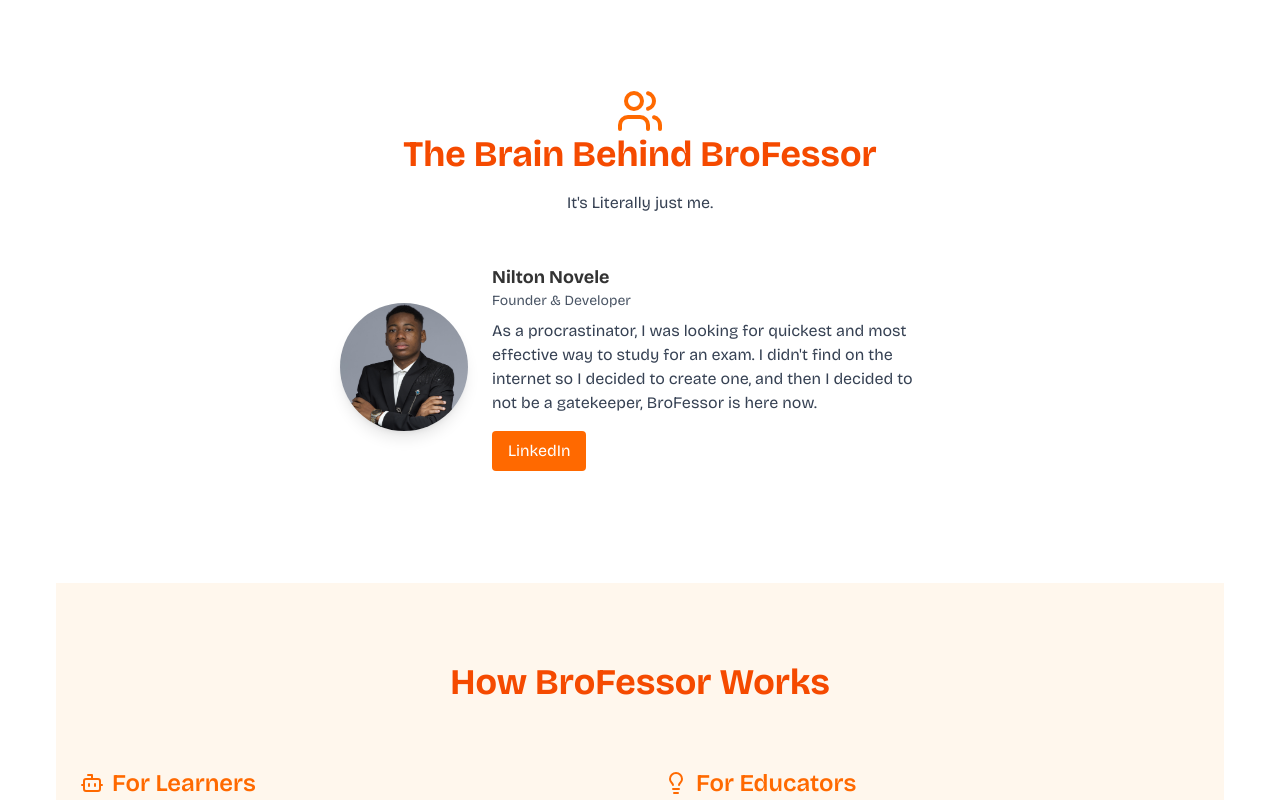
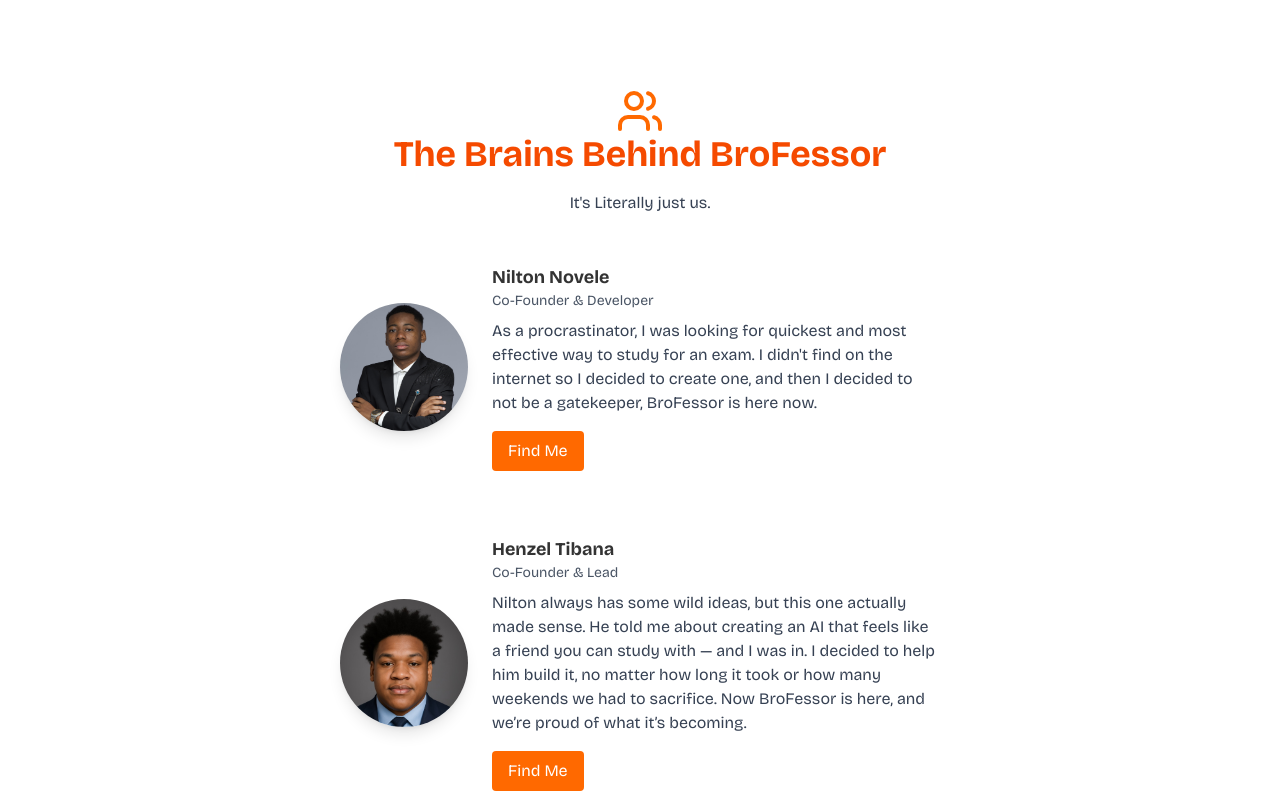
Before and after one commit to NiltonNovele/brofessor, a Next.js app: page /about in a window 1280 px wide. Shown: the part 1260-2060 px from the top of the page. Built offline with nearby package versions, Linux system fonts and the light colour scheme; no server answers.

Commit message:
added Henzel

```diff
--- a/app/about/page.tsx
+++ b/app/about/page.tsx
@@ -109,15 +109,17 @@
         >
           <Users className="w-12 h-12 text-orange-500 mx-auto" />
           <h2 className="text-4xl font-bold text-orange-600">
-            The Brain Behind BroFessor
+            The Brains Behind BroFessor
           </h2>
           <p className="text-gray-700 max-w-2xl mx-auto mt-4">
-            It's Literally just me.
+            It's Literally just us.
           </p>
 
-          <div className="flex flex-col gap-16 pt-12 max-w-4xl mx-auto">
+
+            <div className="flex flex-col gap-16 pt-12 max-w-4xl mx-auto">
             {/* Founder 1 */}
             <div className="flex items-center gap-6 text-left">
+              {/* Image */}
               <div className="w-32 h-32 rounded-full overflow-hidden shadow-lg flex-shrink-0">
                 <Image
                   src="/nilton.jpeg"
@@ -127,29 +129,69 @@
                   className="object-cover w-full h-full"
                 />
               </div>
+
+              {/* Text + quote + LinkedIn */}
               <div>
                 <h4 className="text-lg font-bold">Nilton Novele</h4>
-                <p className="text-sm text-gray-600 mb-2">
-                  Founder & Developer
-                </p>
+                <p className="text-sm text-gray-600 mb-2">Co-Founder & Developer</p>
                 <p className="text-gray-700 mb-4 max-w-md">
-                  As a procrastinator, I was looking for quickest and most
+                   As a procrastinator, I was looking for quickest and most
                   effective way to study for an exam. I didn't find on the
                   internet so I decided to create one, and then I decided to not
                   be a gatekeeper, BroFessor is here now.
                 </p>
                 {/* <blockquote className="bg-orange-50 border-l-4 border-orange-400 p-4 italic text-orange-700 shadow-sm rounded mb-4 max-w-md">
-                  “I will always choose a lazy person to do a difficult job
-                  because a lazy person will find an easy way to do it” - Steve
-                  Jobs
+                  “Our vision is to create seamless tech that empowers service
+                  providers to focus on what matters most — delivering
+                  exceptional value to their clients.”
                 </blockquote> */}
                 <a
-                  href="https://www.linkedin.com/in/nilton-novele-82211821b/"
+                  href="https://niltonnovele.com"
                   target="_blank"
                   rel="noopener noreferrer"
                   className="inline-block px-4 py-2 bg-orange-500 text-white rounded hover:bg-orange-600 transition"
+                  aria-label="Nilton Novele"
                 >
-                  LinkedIn
+                  Find Me
+                </a>
+              </div>
+            </div>
+
+            {/* Founder 2 */}
+            <div className="flex items-center gap-6 text-left">
+              {/* Image */}
+              <div className="w-32 h-32 rounded-full overflow-hidden shadow-lg flex-shrink-0">
+                <Image
+                  src="/jumpex.jpg"
+                  alt="Henzel Tibana"
+                  width={128}
+                  height={128}
+                  className="object-cover w-full h-full"
+                />
+              </div>
+
+              {/* Text + quote + LinkedIn */}
+              <div>
+                <h4 className="text-lg font-bold">Henzel Tibana</h4>
+                <p className="text-sm text-gray-600 mb-2">Co-Founder & Lead</p>
+                <p className="text-gray-700 mb-4 max-w-md">
+                  Nilton always has some wild ideas, but this one actually made sense.
+                  He told me about creating an AI that feels like a friend you can study with — and I was in. I decided to help him build it, no matter how long it took or how many weekends we had to sacrifice.
+                   Now BroFessor is here, and we’re proud of what it’s becoming.
+                </p>
+                {/* <blockquote className="bg-orange-50 border-l-4 border-orange-400 p-4 italic text-orange-700 shadow-sm rounded mb-4 max-w-md">
+                  “We built this app with a mission to simplify operations for
+                  African service providers, helping them grow sustainably in a
+                  competitive market.”
+                </blockquote> */}
+                <a
+                  href="https://www.linkedin.com/in/henzel-tibana-a07068211/"
+                  target="_blank"
+                  rel="noopener noreferrer"
+                  className="inline-block px-4 py-2 bg-orange-500 text-white rounded hover:bg-orange-600 transition"
+                  aria-label="Henzel Tibana"
+                >
+                  Find Me
                 </a>
               </div>
             </div>
--- a/components/Footer.tsx
+++ b/components/Footer.tsx
@@ -94,8 +94,8 @@
             </p>
             <p>
               Website:{" "}
-              <a href="https://niltonnovele.com" className="hover:text-red-500">
-                NiltonNovele.com
+              <a href="https://www.synctechx.com" className="hover:text-red-500">
+                SyncTechX
               </a>
             </p>
           </div>
@@ -141,7 +141,7 @@
               rel="noopener noreferrer"
               className="hover:text-red-500 underline"
             >
-              Nilton Novele
+              Nilton Novele & Henzel Tibana
             </a>
             .
           </p>
```
